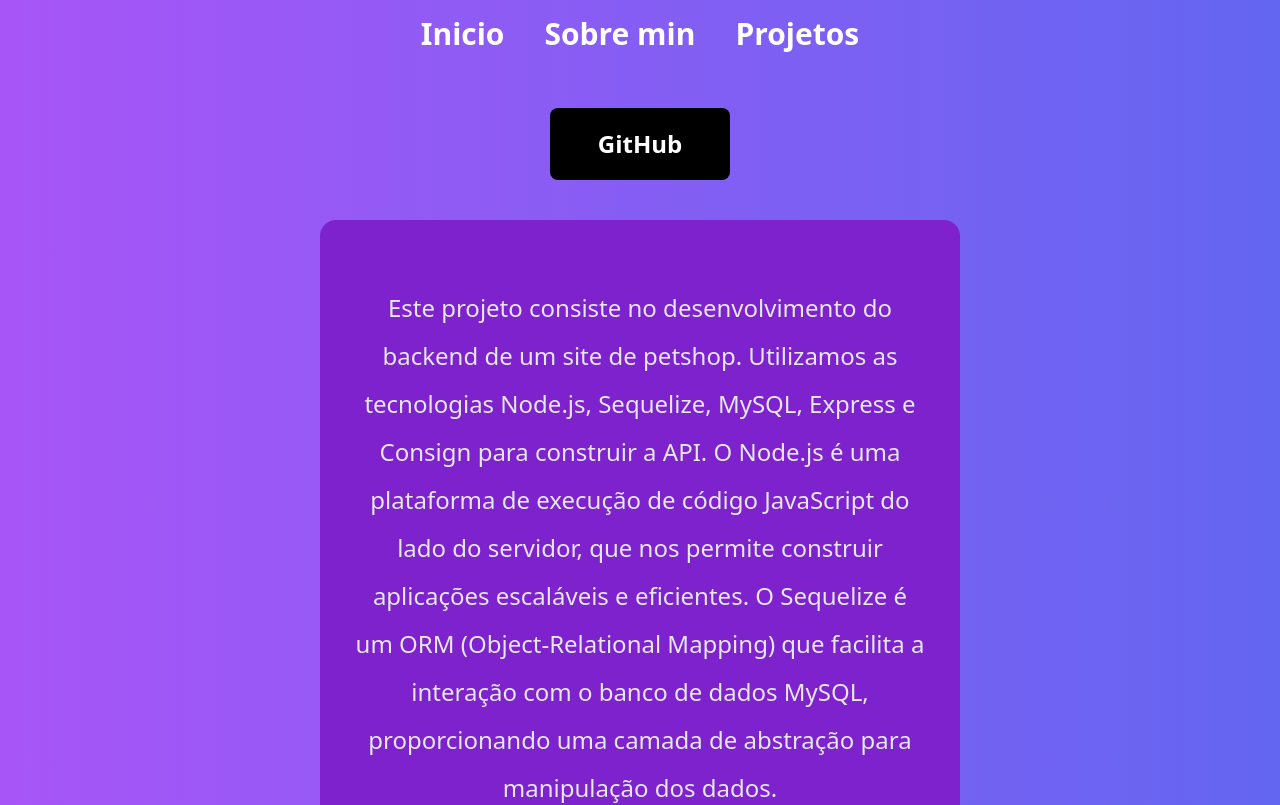
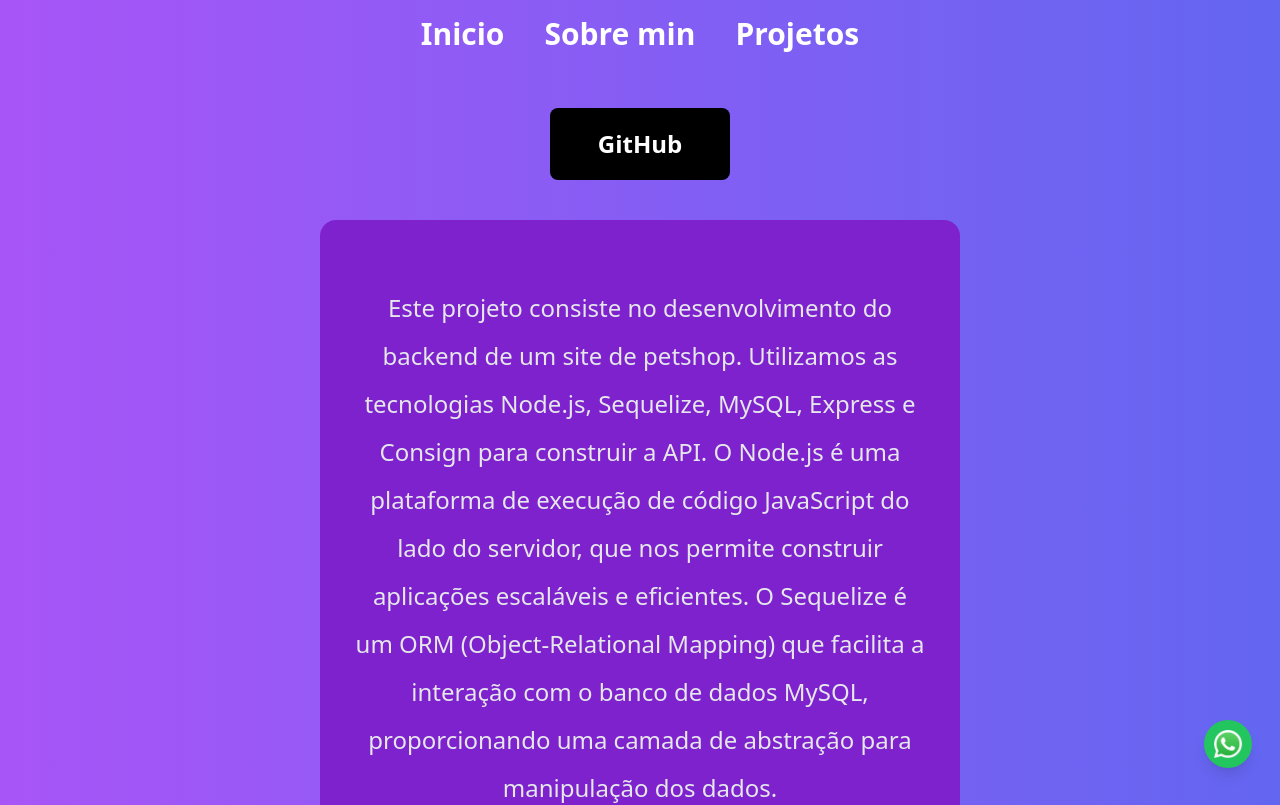
Before and after one commit to jhowk14/Meu_portifolio_em_nextjs, a Next.js app: page /projetos/apirest in a window 1280 px wide. Shown: the top 805 px of the page. Built offline with nearby package versions, Linux system fonts and the light colour scheme.

Commit message:
icon whats no layout

```diff
--- a/src/app/layout.tsx
+++ b/src/app/layout.tsx
@@ -1,5 +1,6 @@
 import Header from './components/Header'
 import './globals.css'
+import Image from 'next/image'
 import Footer from './components/Footer';
 
 export default function RootLayout({ children }: {children: React.ReactNode}) {
@@ -9,6 +10,10 @@ export default function RootLayout({ children }: {children: React.ReactNode}) {
       <body className="bg-gradient-to-r text-white from-purple-500 to-indigo-500">
         <Header/>
         {children}
+
+      <a href="https://contate.me/jhowtech" target="_blank" className="fixed bottom-8 right-7 bg-green-500 hover:bg-green-600 text-white flex items-center justify-center w-12 h-12 rounded-full shadow-lg transition-colors duration-300">
+        <Image src="/images/icoWhatsapp.png" alt="WhatsApp" width={30} height={30} />
+      </a>
         <Footer/>
         </body>
     </html>
--- a/src/app/page.tsx
+++ b/src/app/page.tsx
@@ -54,9 +54,6 @@ export default function Home() {
         </div>
       </section>
 
-      <a href="https://contate.me/jhowtech" target="_blank" className="fixed bottom-8 right-7 bg-green-500 hover:bg-green-600 text-white flex items-center justify-center w-12 h-12 rounded-full shadow-lg transition-colors duration-300">
-        <Image src="/images/icoWhatsapp.png" alt="WhatsApp" width={30} height={30} />
-      </a>
     </>
   );
 }
```
